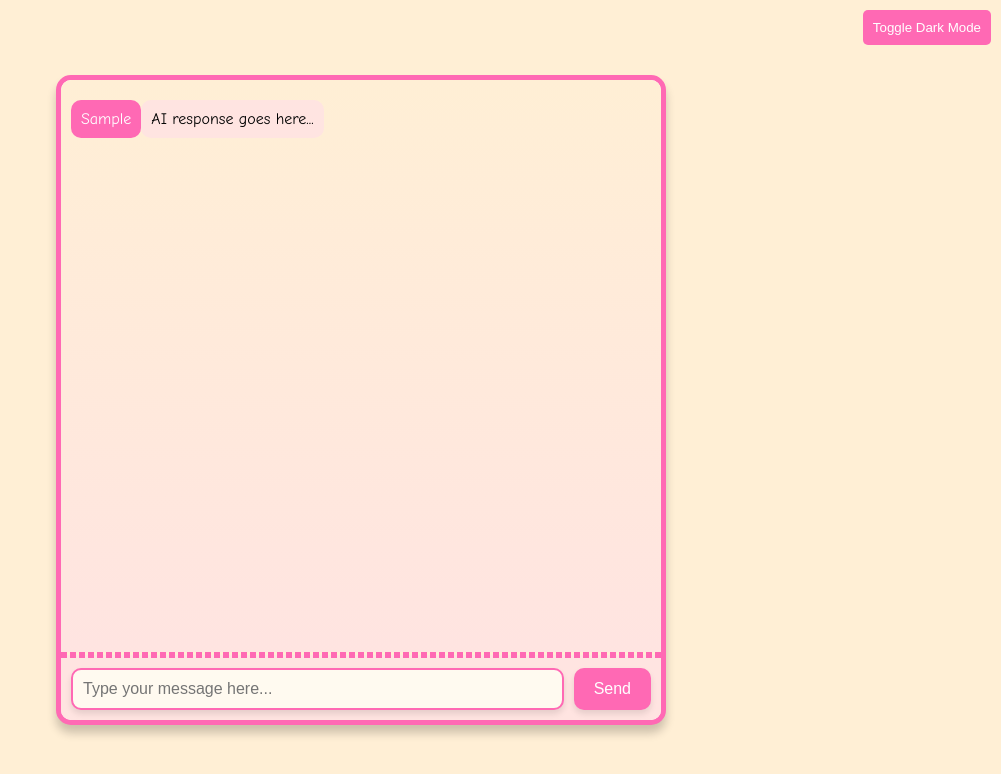
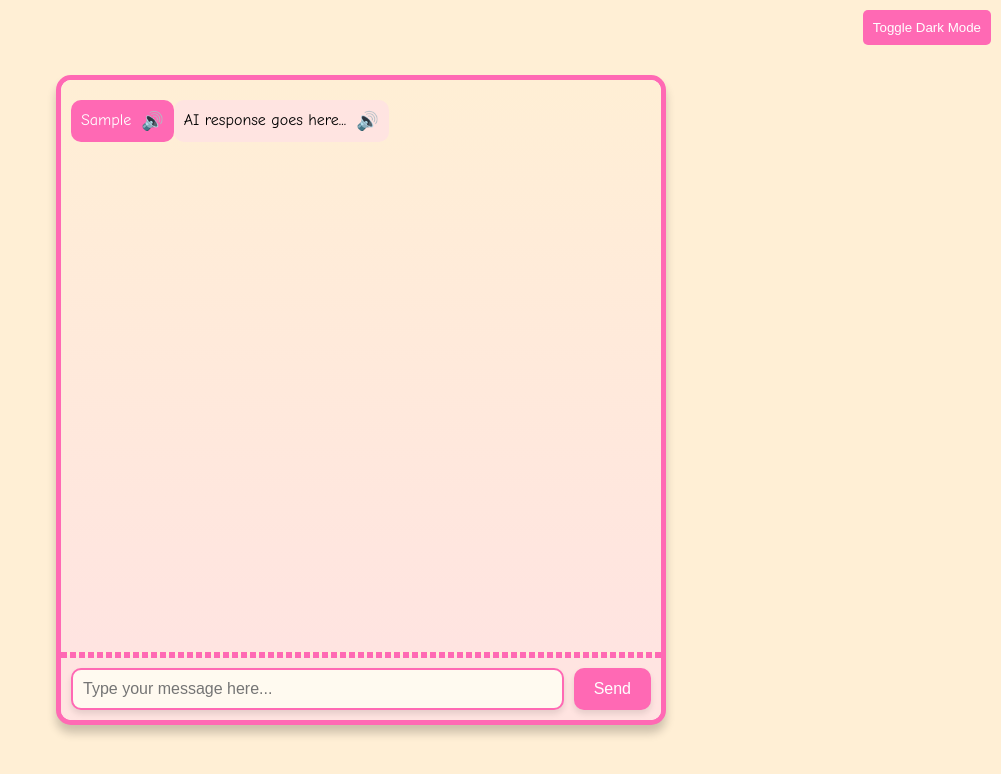
Before and after one commit to casandratimofte/AI_Homework_2, a plain HTML site: page Index.html in a window 1280 px wide. Both pictures are taken after typing "Sample" into the empty fields and a click on the button "Send". Shown: the whole page, without its empty margins (279-1280 px from the left). Drawn offline with Linux system fonts and the light colour scheme.

Commit message:
Add text-to-speech functionality and style for icons in chat UI

```diff
--- a/script.js
+++ b/script.js
@@ -17,6 +17,18 @@ document.getElementById('send-button').addEventListener('click', function() {
         userMessage.style.borderRadius = '10px';
         userMessage.style.display = 'inline-block';
         userMessage.style.animation = 'fadeIn 0.5s ease';
+
+        // Add text-to-speech icon
+        const ttsIcon = document.createElement('span');
+        ttsIcon.textContent = '🔊';
+        ttsIcon.style.cursor = 'pointer';
+        ttsIcon.style.marginLeft = '10px';
+        ttsIcon.addEventListener('click', () => {
+            const utterance = new SpeechSynthesisUtterance(message);
+            speechSynthesis.speak(utterance);
+        });
+        userMessage.appendChild(ttsIcon);
+
         chatWindow.appendChild(userMessage);
 
         // Clear input field
@@ -37,6 +49,18 @@ document.getElementById('send-button').addEventListener('click', function() {
             aiMessage.style.borderRadius = '10px';
             aiMessage.style.display = 'inline-block';
             aiMessage.style.animation = 'fadeIn 0.5s ease';
+
+            // Add text-to-speech icon for AI response
+            const aiTtsIcon = document.createElement('span');
+            aiTtsIcon.textContent = '🔊';
+            aiTtsIcon.style.cursor = 'pointer';
+            aiTtsIcon.style.marginLeft = '10px';
+            aiTtsIcon.addEventListener('click', () => {
+                const utterance = new SpeechSynthesisUtterance(aiMessage.textContent);
+                speechSynthesis.speak(utterance);
+            });
+            aiMessage.appendChild(aiTtsIcon);
+
             chatWindow.appendChild(aiMessage);
 
             chatWindow.scrollTop = chatWindow.scrollHeight;
--- a/styles.css
+++ b/styles.css
@@ -114,3 +114,15 @@ body.dark-mode {
 #send-button.dark-mode:hover {
     background-color: #555;
 }
+
+/* Style for the text-to-speech icon */
+span {
+    font-size: 18px;
+    vertical-align: middle;
+    cursor: pointer;
+    transition: transform 0.2s;
+}
+
+span:hover {
+    transform: scale(1.2);
+}
```
